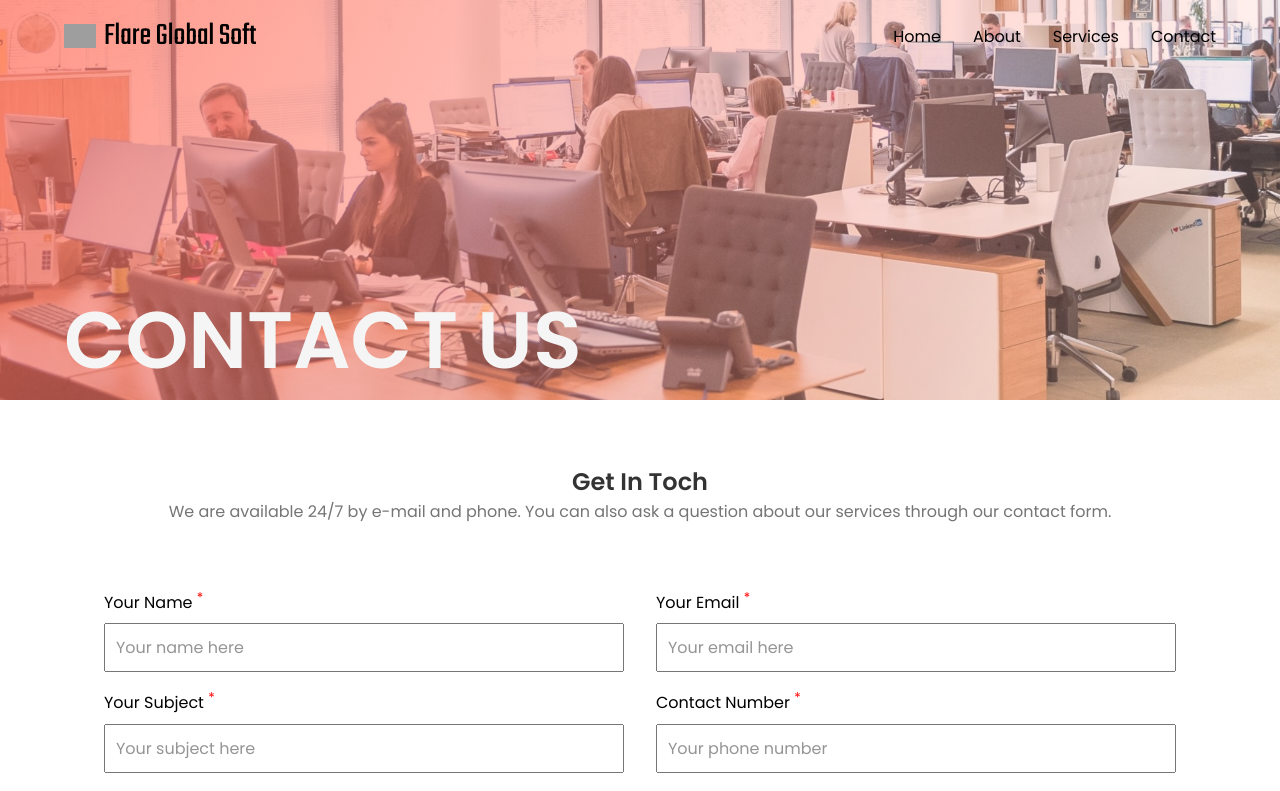
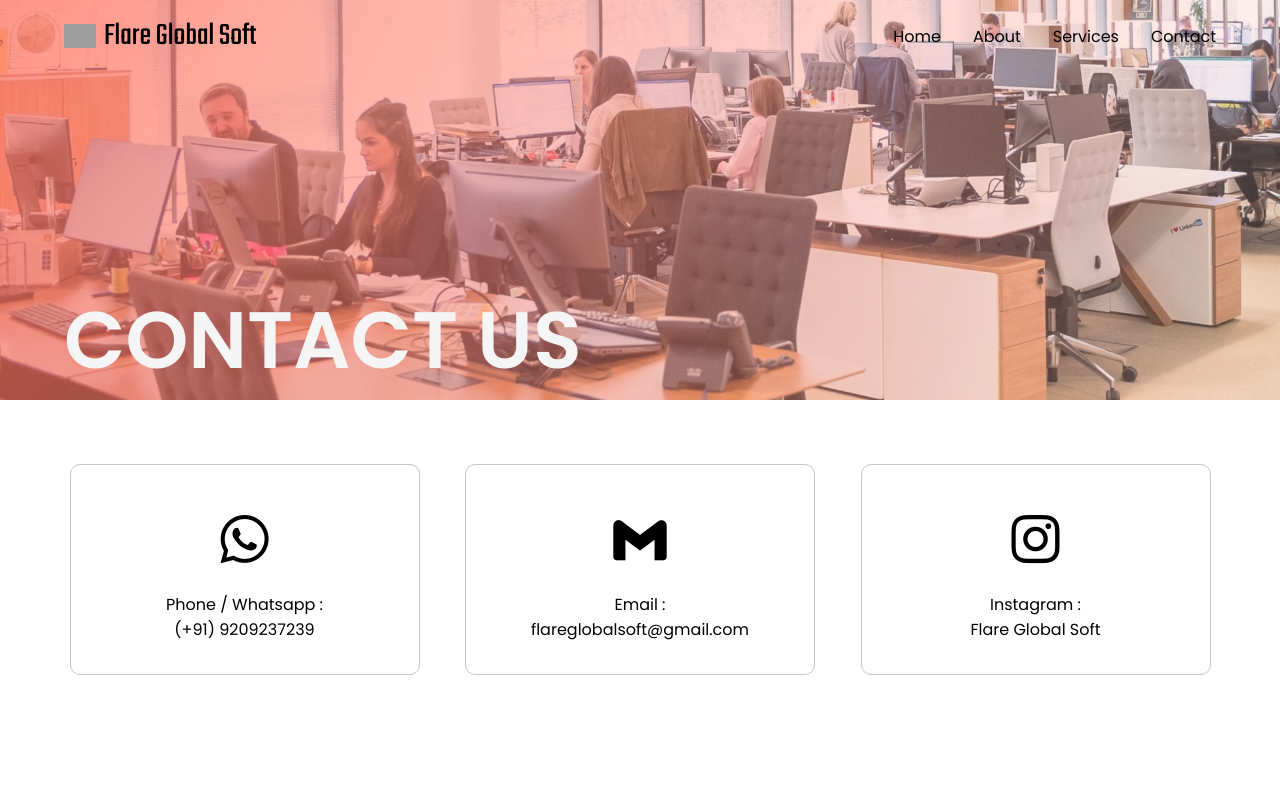
Before and after one commit to prajwalmandlik/Flare-global-soft, a React (Create React App) app: page /Contact in a window 1280 px wide. Shown: the top 791 px of the page. Built offline with nearby package versions, Linux system fonts and the light colour scheme; grey boxes are pictures that could not be loaded.

Commit message:
contract cards

```diff
--- a/package.json
+++ b/package.json
@@ -16,6 +16,7 @@
     "react-dom": "^18.2.0",
     "react-hot-toast": "^2.4.0",
     "react-router-dom": "^6.8.1",
+    "react-router-hash-link": "^2.4.3",
     "react-scripts": "^5.0.1",
     "scss": "^0.2.4",
     "styled-components": "^5.3.6",
--- a/src/App.js
+++ b/src/App.js
@@ -1,4 +1,4 @@
-import { BrowserRouter as Router, Routes, Route } from "react-router-dom";
+import { BrowserRouter as Router, Routes, Route} from "react-router-dom";
 import './App.css';
 import About from "./components/about/About";
 import Contact from "./components/contact/Contact";
@@ -19,6 +19,7 @@ function App() {
           <Route path="/Services" element={<Services />} />
           <Route path="/Contact" element={<Contact />} />
         </Routes>
+
         <Footer />
       </Router>
     </>
--- a/src/components/about/About.jsx
+++ b/src/components/about/About.jsx
@@ -6,8 +6,8 @@ import Vision from '../vision/Vision'
 
 const About = () => {
   return (
-    <div>
-        <HeroSection name={"ABOUT US"} />
+    <div id='about'>
+      <HeroSection name={"ABOUT US"} />
       <Vision />
       <Team />
       <Testimonials />
--- a/src/components/contact/Contact.jsx
+++ b/src/components/contact/Contact.jsx
@@ -2,12 +2,45 @@ import React from "react";
 import HeroSection from "../heroForOthersection/HeroSection";
 import "./contact.css";
 
-
 const Contact = () => {
   return (
-    <section className="container">
+    <section className="container contact" id="contact">
       <HeroSection name={"CONTACT US"} />
 
+      <div className="contact-links">
+        <a href="https://wa.me/+919209237239" target={"blank"}>
+          <div className="contact-link-card">
+            <div className="contact-link-icon">
+              <i class="bx bxl-whatsapp"></i>
+            </div>
+            <div className="contact-link-info">
+              Phone / Whatsapp : <br /> (+91) 9209237239
+            </div>
+          </div>
+        </a>
+
+        <a href="https://wa.me/+919209237239" target={"blank"}>
+          <div className="contact-link-card">
+            <div className="contact-link-icon">
+              <i class="bx bxl-gmail"></i>
+            </div>
+            <div className="contact-link-info">
+              Email :<br /> flareglobalsoft@gmail.com
+            </div>
+          </div>
+        </a>
+
+        <a href="https://www.instagram.com/flareglobalsoft/" target={"blank"}>
+          <div className="contact-link-card">
+            <div className="contact-link-icon">
+              <i class="bx bxl-instagram"></i>
+            </div>
+            <div className="contact-link-info">
+              Instagram :<br /> Flare Global Soft
+            </div>
+          </div>
+        </a>
+      </div>
 
       <div className="section contact-form">
         <div className="section-text">
@@ -21,28 +54,71 @@ const Contact = () => {
         <div>
           <form className="contact-form-cantainer">
             <div className="form-fild">
-              <label htmlFor="name">Your Name <sup>*</sup></label>
-              <input type="text" name="name" id="name" placeholder="Your name here" required />
+              <label htmlFor="name">
+                Your Name <sup>*</sup>
+              </label>
+              <input
+                type="text"
+                name="name"
+                id="name"
+                placeholder="Your name here"
+                required
+              />
             </div>
             <div className="form-fild">
-              <label htmlFor="email">Your Email <sup>*</sup></label>
-              <input type="email" name="email" id="email" placeholder="Your email here" required/>
+              <label htmlFor="email">
+                Your Email <sup>*</sup>
+              </label>
+              <input
+                type="email"
+                name="email"
+                id="email"
+                placeholder="Your email here"
+                required
+              />
             </div>
             <div className="form-fild">
-              <label htmlFor="subject">Your Subject <sup>*</sup></label>
-              <input type="text" name="subject" id="subject" placeholder="Your subject here" required/>
+              <label htmlFor="subject">
+                Your Subject <sup>*</sup>
+              </label>
+              <input
+                type="text"
+                name="subject"
+                id="subject"
+                placeholder="Your subject here"
+                required
+              />
             </div>
             <div className="form-fild">
-              <label htmlFor="mobile">Contact Number <sup>*</sup></label>
-              <input type="text" name="mobile" id="mobile" placeholder="Your phone number" required/>
+              <label htmlFor="mobile">
+                Contact Number <sup>*</sup>
+              </label>
+              <input
+                type="text"
+                name="mobile"
+                id="mobile"
+                placeholder="Your phone number"
+                required
+              />
             </div>
             <div className="form-fild form-textarea">
-              <label htmlFor="message">Message <sup>*</sup></label>
-              <textarea name="" id="message" cols="30" rows="4" required placeholder="Tell us few word"></textarea>
+              <label htmlFor="message">
+                Message <sup>*</sup>
+              </label>
+              <textarea
+                name=""
+                id="message"
+                cols="30"
+                rows="4"
+                required
+                placeholder="Tell us few word"
+              ></textarea>
             </div>
 
             <div className="form-fild">
-              <button type="submit" className="button">Send Message</button>
+              <button type="submit" className="button">
+                Send Message
+              </button>
             </div>
           </form>
         </div>
--- a/src/components/contact/contact.css
+++ b/src/components/contact/contact.css
@@ -1,3 +1,41 @@
+/* ================ CONTACT CARDS ===============*/
+.contact-links{
+    max-width: 1200px;
+    margin: 4rem auto;
+    display: flex;
+    flex-flow: row wrap;
+    gap: 1rem;
+    justify-content: space-evenly;
+    align-items: center;
+}
+
+.contact-link-card{
+    width: 350px;
+    border: 1px solid rgb(197, 197, 197);
+    display: flex;
+    flex-flow: column nowrap;
+    justify-items: center;
+    align-items: center;
+    padding: 2rem;
+    text-align: center;
+    border-radius: 10px;
+}
+
+.contact-link-card:hover{
+    border: 1px solid black;
+    background-color: #fef8f5;
+    transition: .3s ease-in-out;
+    scale: 1.02;
+}
+
+.contact-link-icon{
+    font-size: 4rem;
+}
+
+
+
+/* ================ CONTACT FORM ===============*/
+
 .contact-form{
     max-width: 1200px;
     margin: auto;
@@ -31,6 +69,10 @@
 
 .form-fild input, textarea{
     padding: 10px;
+}
+
+.form-fild textarea{
+    resize: vertical;
 }
 
 ::placeholder{
@@ -68,6 +110,7 @@
 
   @media screen and (max-width: 576px) {
     .contact-form{
+        max-width: 500px;
         margin: 3rem 1rem;
     }
   }
--- a/src/components/header/Header.jsx
+++ b/src/components/header/Header.jsx
@@ -1,8 +1,7 @@
 import React, { useState } from "react";
-// import { Link } from "react-router-dom";
 import "./header.css";
 import Logo from "../../assest/logo.png";
-import { Link } from "react-router-dom";
+import { HashLink } from "react-router-hash-link";
 
 const Header = () => {
   /* ================ Change Background Header ===============*/
@@ -25,26 +24,18 @@ const Header = () => {
 
         <div className={toggle ? "nav-menu-show" : "nav-menu"}>
           <ul className={toggle ? "nav-links-show" : "nav-links"}>
-            <li className="nav-link">
-              <Link to={"/"}>
-                Home
-              </Link>
-            </li>
-            <li className="nav-link">
-              <Link to={"/About"}>
-                About
-              </Link>
-            </li>
-            <li className="nav-link">
-              <Link to={"/Services"}>
-                Services
-              </Link>
-            </li>
-            <li className="nav-link">
-              <Link to={"/Contact"}>
-                Contact
-              </Link>
-            </li>
+            <HashLink to={"/#home"}>
+              <li className="nav-link">Home</li>
+            </HashLink>
+            <HashLink to={"/About#about"}>
+              <li className="nav-link">About</li>
+            </HashLink>
+            <HashLink to={"/Services#services"}>
+              <li className="nav-link">Services</li>
+            </HashLink>
+            <HashLink to={"/Contact#contact"}>
+              <li className="nav-link">Contact</li>
+            </HashLink>
           </ul>
 
           <div className="nav-toggle">
--- a/src/components/home/Home.jsx
+++ b/src/components/home/Home.jsx
@@ -9,7 +9,7 @@ import Vision from "../vision/Vision";
 const Home = () => {
 
   return (
-    <div className="home">
+    <div id="home">
       <Hero />
       <ServiesFT />
       <Vision />
--- a/src/components/home/hero.jsx
+++ b/src/components/home/hero.jsx
@@ -3,7 +3,7 @@ import Hero from "../../assest/hero-img.png";
 
 const hero = () => {
   return (
-    <section className="hero container bg-color">
+    <section className="hero container bg-color" id="Hero">
       <div className="hero-content">
         <h1 className="hero-title">
           Empower your vision with <br /> Flare Global Soft
--- a/src/components/home/home.css
+++ b/src/components/home/home.css
@@ -1,5 +1,5 @@
 /* ================ Hero section ===============*/
-.home{
+#home{
     width: 100%;
 }
 
--- a/src/components/services/Services.jsx
+++ b/src/components/services/Services.jsx
@@ -4,7 +4,7 @@ import ServicesFT from "../home/serviesFT";
 
 const Services = () => {
   return (
-    <div>
+    <div id='services'>
         <HeroSection name={"SERVICES"} />
       <ServicesFT />
     </div>
```
Also changed, not shown: 1 other file (tests, documents, lock files or other folders).
